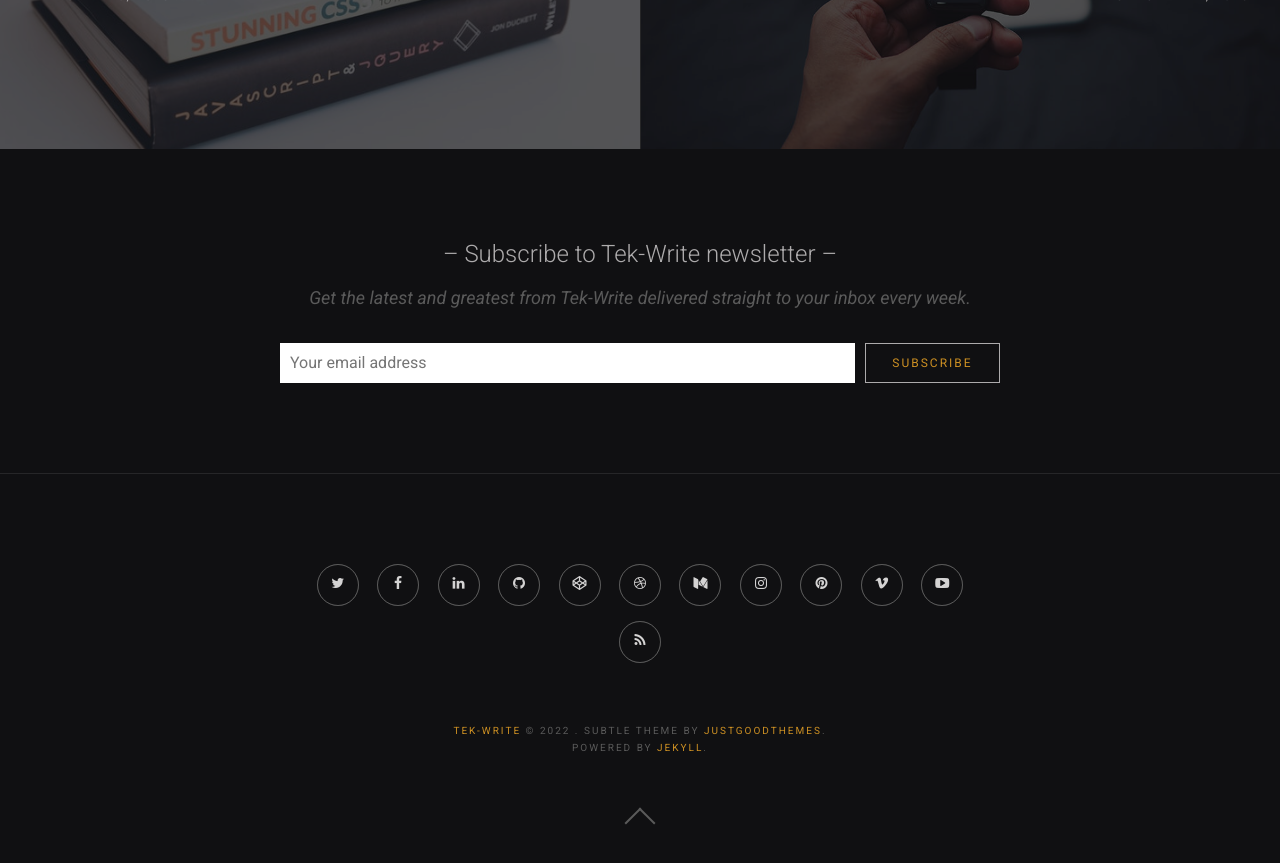
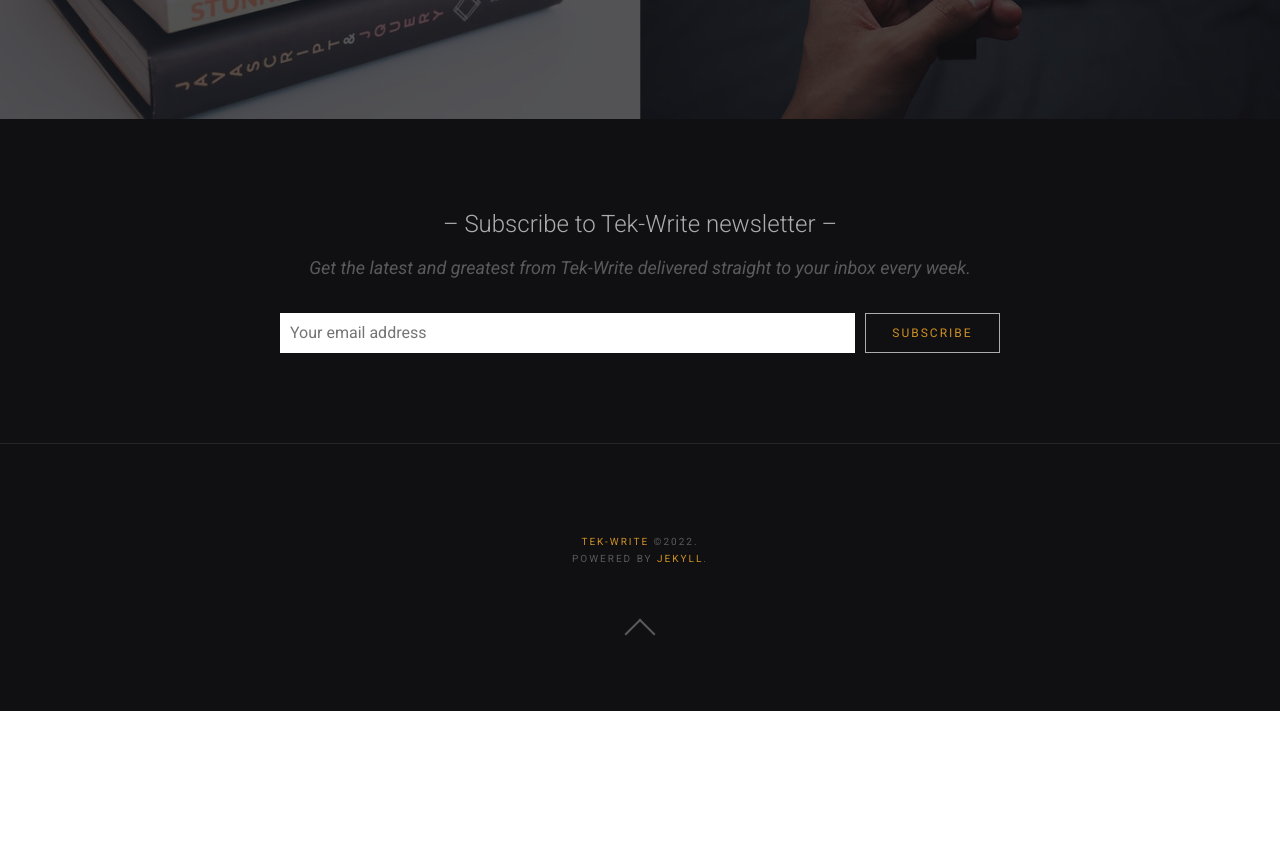
Before and after one commit to mark-bez/tek-write, a Jekyll site: the page built from _posts/2018-02-07-advanced-markdown-tips.md, in a window 1280 px wide and 900 px high, scrolled down 1725 px. Shown: the top 863 px of the window. Built offline with Jekyll 4.4.1, drawn with Linux system fonts in a browser that asks for light colours; some web fonts are replaced; comment, search, counter and statistics services are not loaded; after the commit the page ends 2436 px from its top, so only the background shows below that; part of the change alters nothing that is shown; some of the changed text lies outside the part shown.

Commit message:
Updating templates to remove social posts, add Disqus, and change home page text

```diff
--- a/_config.yml
+++ b/_config.yml
@@ -1,13 +1,13 @@
 # Site setings
 name: 'Tek-Write'
-description: 'A blog focused on current practices in technical writing'
+description: 'A blog about current practices in technical writing'
 meta_description: 'A blog for anyone interested in the techniques of modern technical writing'
 greetings: 'Modern Technical Writing'
 logo:
 favicon: 'assets/images/favicon.ico'
 baseurl:
 production_url:
-disqus: 'justgoodthemes'
+disqus: 'tek-write'
 mailchimp_url: '//justgoodthemes.us3.list-manage.com/subscribe/post?u=78f1bab16028354caeb23aecd&amp;id=4a7330d117'
 cover_image: covers/6.jpeg
 # Add your GA Tracking Id
@@ -19,16 +19,16 @@ contact_page_description: "Horace theme comes with a contact form built-in. You
 thankyou_page_description: "Your message has been successfully sent. We will contact you very soon!"
 
 # Social links
-twitter: 'username'
-facebook: 'username'
-github: 'username'
-codepen: 'username'
-dribbble: 'username'
-medium: '@username'
-instagram: 'username'
-pinterest: 'username'
-linkedin: 'username'
-producthunt: '@username'
+#twitter: 'username'
+#facebook: 'username'
+#github: 'username'
+#codepen: 'username'
+#dribbble: 'username'
+#medium: '@username'
+#instagram: 'username'
+#pinterest: 'username'
+#linkedin: 'username'
+#producthunt: '@username'
 
 # Navigation
 navigation:
--- a/_includes/disqus.html
+++ b/_includes/disqus.html
@@ -4,7 +4,7 @@
         <h2 class="comments-title">Comments</h2>
 
         <div id="disqus_thread"></div>
-
+   <!--
         <script type="text/javascript">
             var disqus_shortname = '{{site.disqus}}';
             var disqus_developer = 0;
@@ -19,6 +19,25 @@
         <noscript>Please enable JavaScript to view the <a href="http://disqus.com/?ref_noscript">comments powered by
                 Disqus.</a></noscript>
         <a href="http://disqus.com" class="dsq-brlink">comments powered by <span class="logo-disqus">Disqus</span></a>
+        -->
+<script>
+    /**
+    *  RECOMMENDED CONFIGURATION VARIABLES: EDIT AND UNCOMMENT THE SECTION BELOW TO INSERT DYNAMIC VALUES FROM YOUR PLATFORM OR CMS.
+    *  LEARN WHY DEFINING THESE VARIABLES IS IMPORTANT: https://disqus.com/admin/universalcode/#configuration-variables    */
+    /*
+    var disqus_config = function () {
+    this.page.url = PAGE_URL;  // Replace PAGE_URL with your page's canonical URL variable
+    this.page.identifier = PAGE_IDENTIFIER; // Replace PAGE_IDENTIFIER with your page's unique identifier variable
+    };
+    */
+    (function() { // DON'T EDIT BELOW THIS LINE
+    var d = document, s = d.createElement('script');
+    s.src = 'https://tek-write.disqus.com/embed.js';
+    s.setAttribute('data-timestamp', +new Date());
+    (d.head || d.body).appendChild(s);
+    })();
+</script>
+<noscript>Please enable JavaScript to view the <a href="https://disqus.com/?ref_noscript">comments powered by Disqus.</a></noscript>
 
     </div><!-- .inner -->
 </section>
--- a/_includes/footer.html
+++ b/_includes/footer.html
@@ -1,10 +1,12 @@
 <footer class="site-footer">
     <div class="inner">
 
+      {% comment %}
         {% include social-links.html %}
+      {% endcomment %}
         <div class="site-info">
-            <a href="#">{{ site.name }}</a> &copy; {{ site.time | date: '%Y' }} . Subtle theme by
-            <a target="_blank" href="https://justgoodthemes.com/">JustGoodThemes</a>.
+            <a href="#">{{ site.name }}</a> &copy;{{ site.time | date: '%Y' }}.
+            <!-- Subtle theme by <a target="_blank" href="https://justgoodthemes.com/">JustGoodThemes</a>. -->
             <br /> Powered by
             <a target="_blank" href="https://jekyllrb.com/">Jekyll</a>.
         </div><!-- .site-info -->
```
